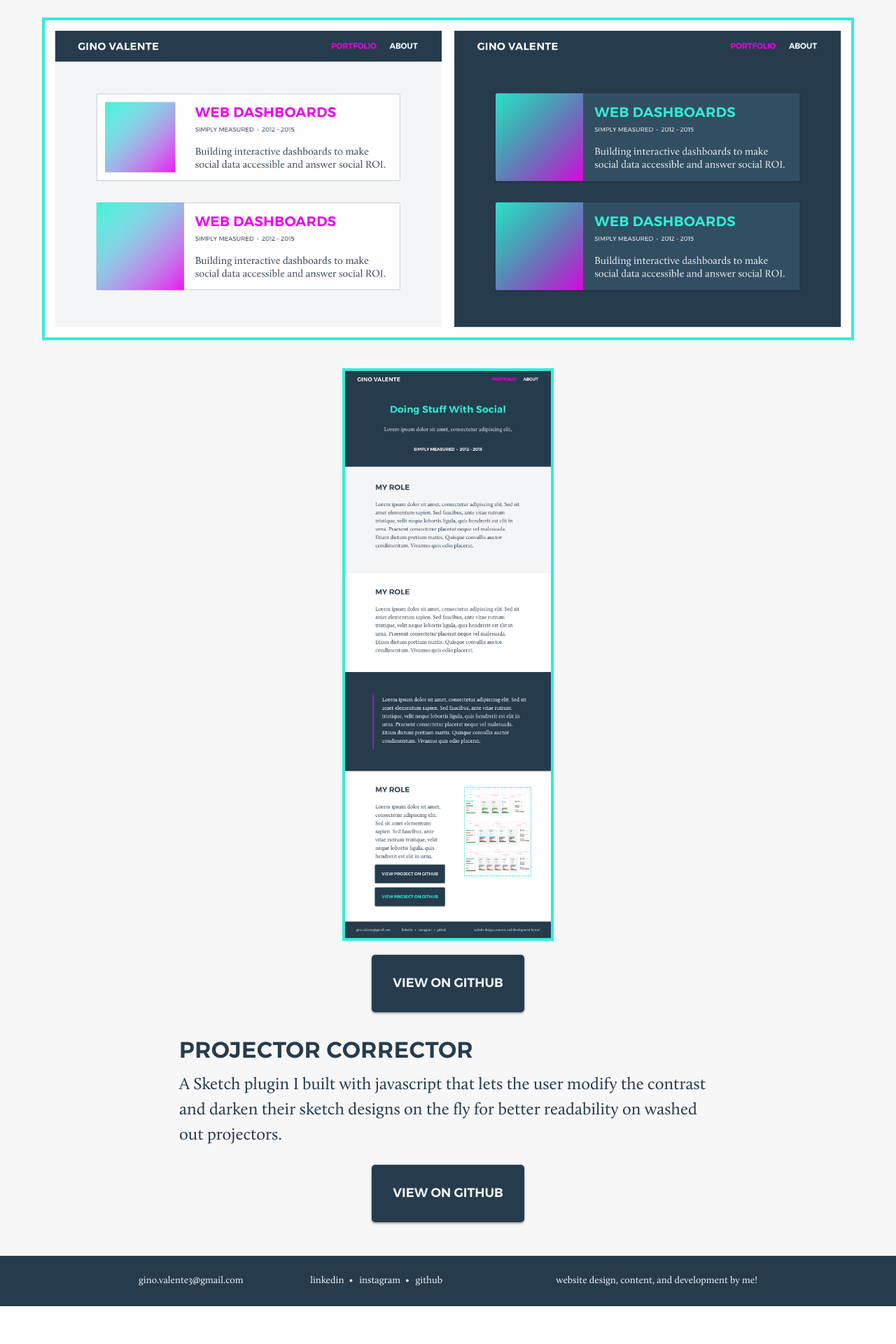
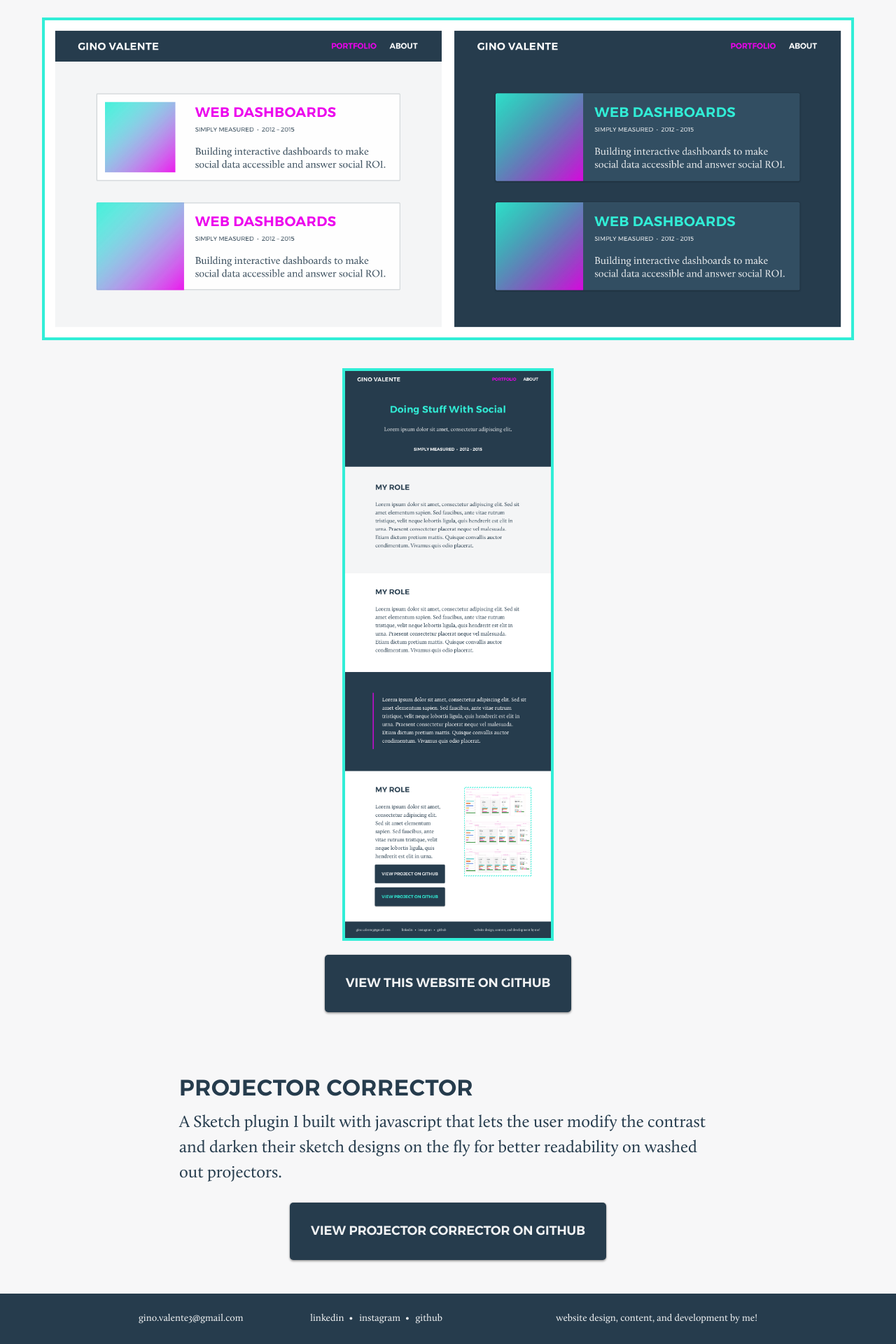
Before and after one commit to gvalente/portfolio, a Jekyll site: the page built from _projects/development.md, in a window 1280 px wide. Shown: the part 1495-3415 px from the top of the page at 70% size. Built offline with Jekyll 4.4.1, drawn with Linux system fonts in a browser that asks for light colours; before the commit the page ends 3361 px from its top, so only the background shows below that.

Commit message:
Fixed padding on project buttons and project headers

```diff
--- a/_layouts/project.html
+++ b/_layouts/project.html
@@ -26,7 +26,7 @@
         </div>
 
       {% when 'text' %}
-        <div class="wrapper project-content">
+        <div class="wrapper project-content text">
           {% if embed.header %}
             <h2 class="header">{{ embed.header }}</h2>
           {% endif %}
--- a/_projects/development.md
+++ b/_projects/development.md
@@ -14,12 +14,12 @@
 - port-home-v1.png
 - port-content-design.png
 - type: button
-  content: View on Github
+  content: View this website on Github
   url: www.github.com/gvalente/portfolio
 - type: text
   header: Projector Corrector
   body: A Sketch plugin I built with javascript that lets the user modify the contrast and darken their sketch designs on the fly for better readability on washed out projectors.
 - type: button
-  content: View on Github
+  content: View Projector Corrector on Github
   url: www.github.com/gvalente/ProjectorCorrector
 ---
--- a/_sass/layout.scss
+++ b/_sass/layout.scss
@@ -128,7 +128,6 @@
     @media (min-width: map-get($breakpoints, xlrg)) { // 1200px
       max-width: 768px;
     }
-
     .header {
       text-transform: uppercase;
       padding-top: $std-padding * 6;
@@ -142,6 +141,9 @@
       width: 100%;
       height: $std-padding * 10;
     }
+  }
+  .text:not(:first-child) h2 {
+    padding-top: $std-padding*15;
   }
 }
 
```
